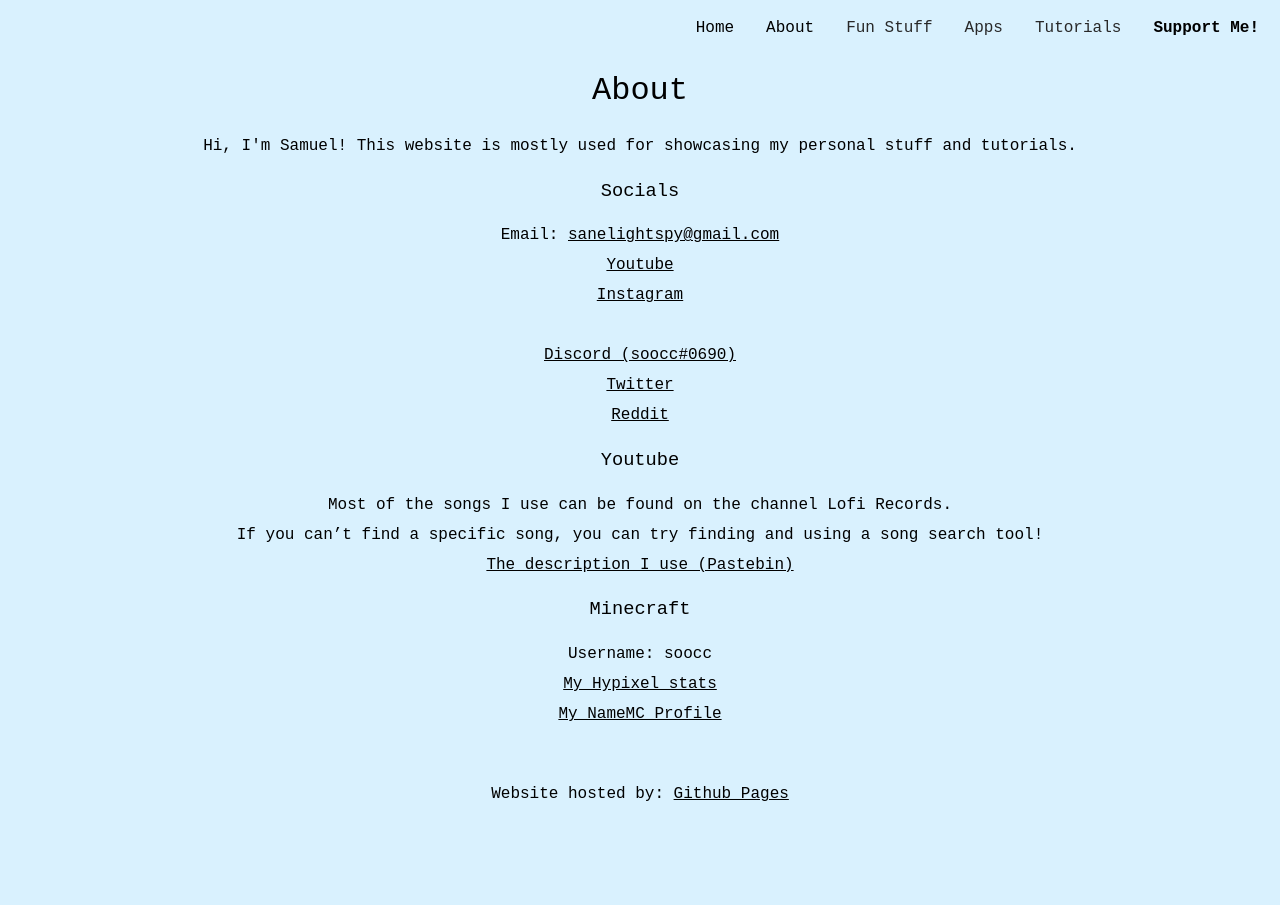
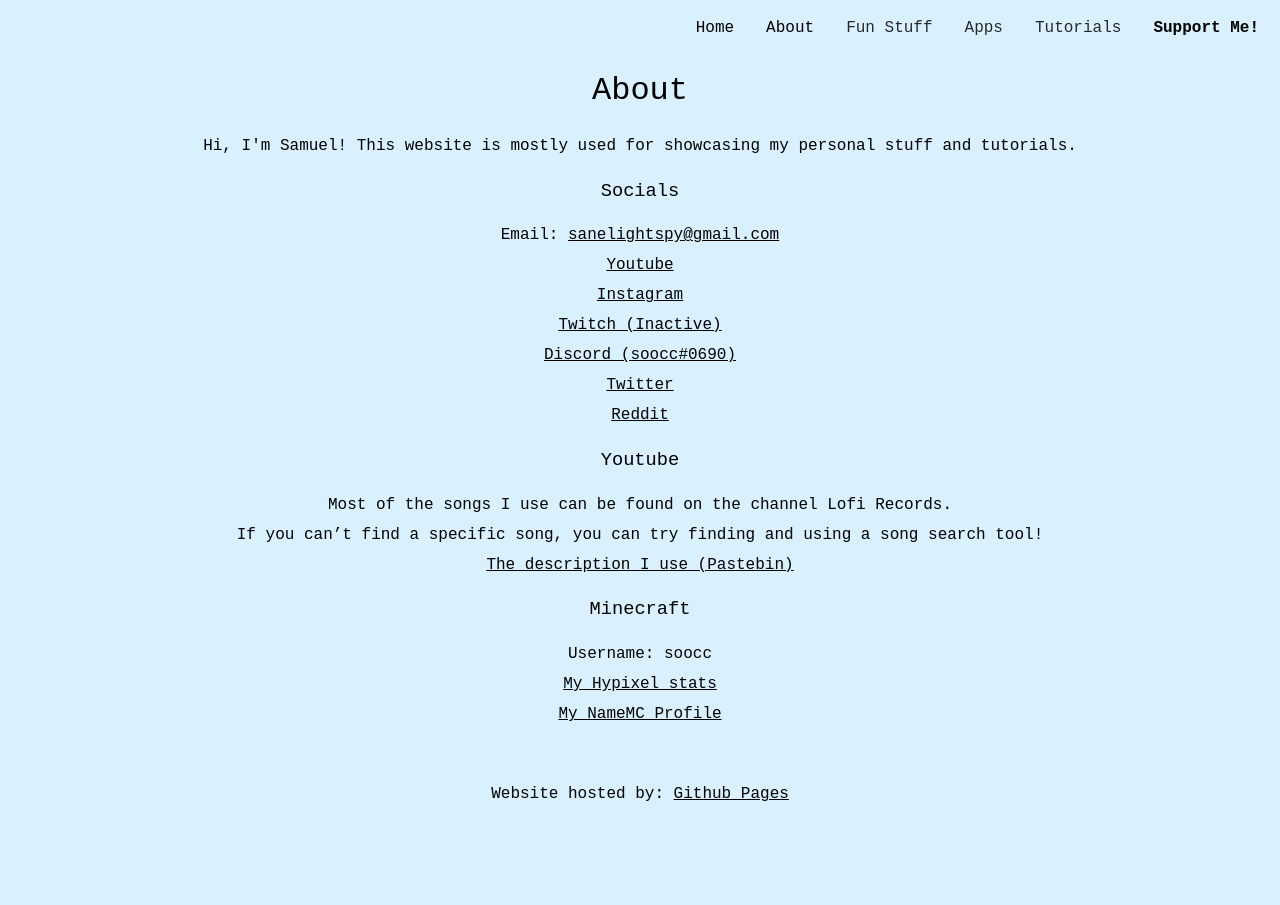
Before and after one commit to soocc/sooccsocks2, a Jekyll site: the page built from about.html, in a window 1280 px wide. Built offline with Jekyll 4.4.1, drawn with Linux system fonts in a browser that asks for light colours.

Commit message:
Update about.html

```diff
--- a/about.html
+++ b/about.html
@@ -24,7 +24,7 @@ layout: default
       <br>
       <a href="https://www.instagram.com/sooccsucc">Instagram</a>
       <br>
-      <a href="https://www.twitch.tv/sooccd"Twitch (Inactive)</a>
+      <a href="https://www.twitch.tv/sooccd">Twitch (Inactive)</a>
       <br>
       <a href="https://discord.com/users/616294132973043767">Discord (soocc#0690)</a>
       <br>
```
